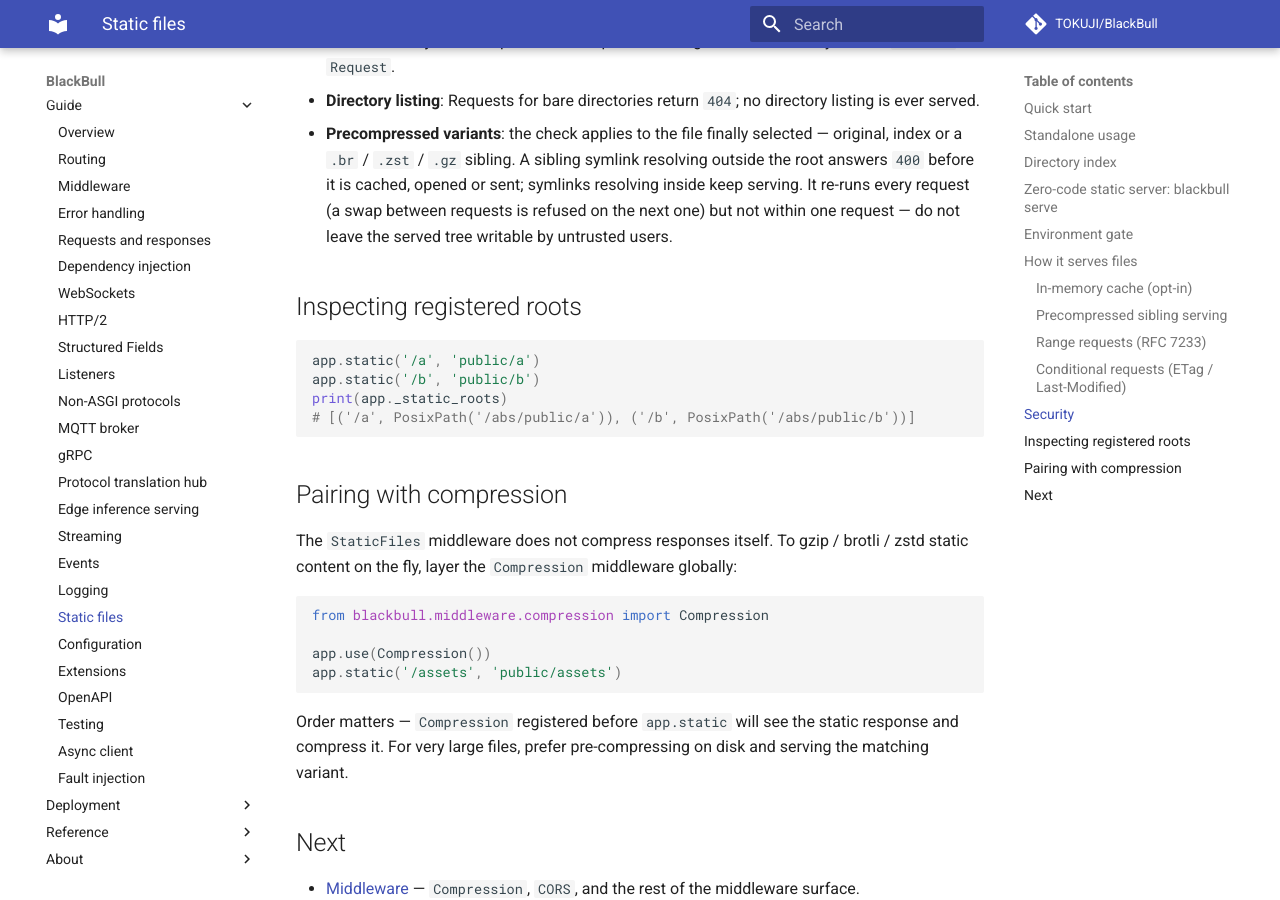
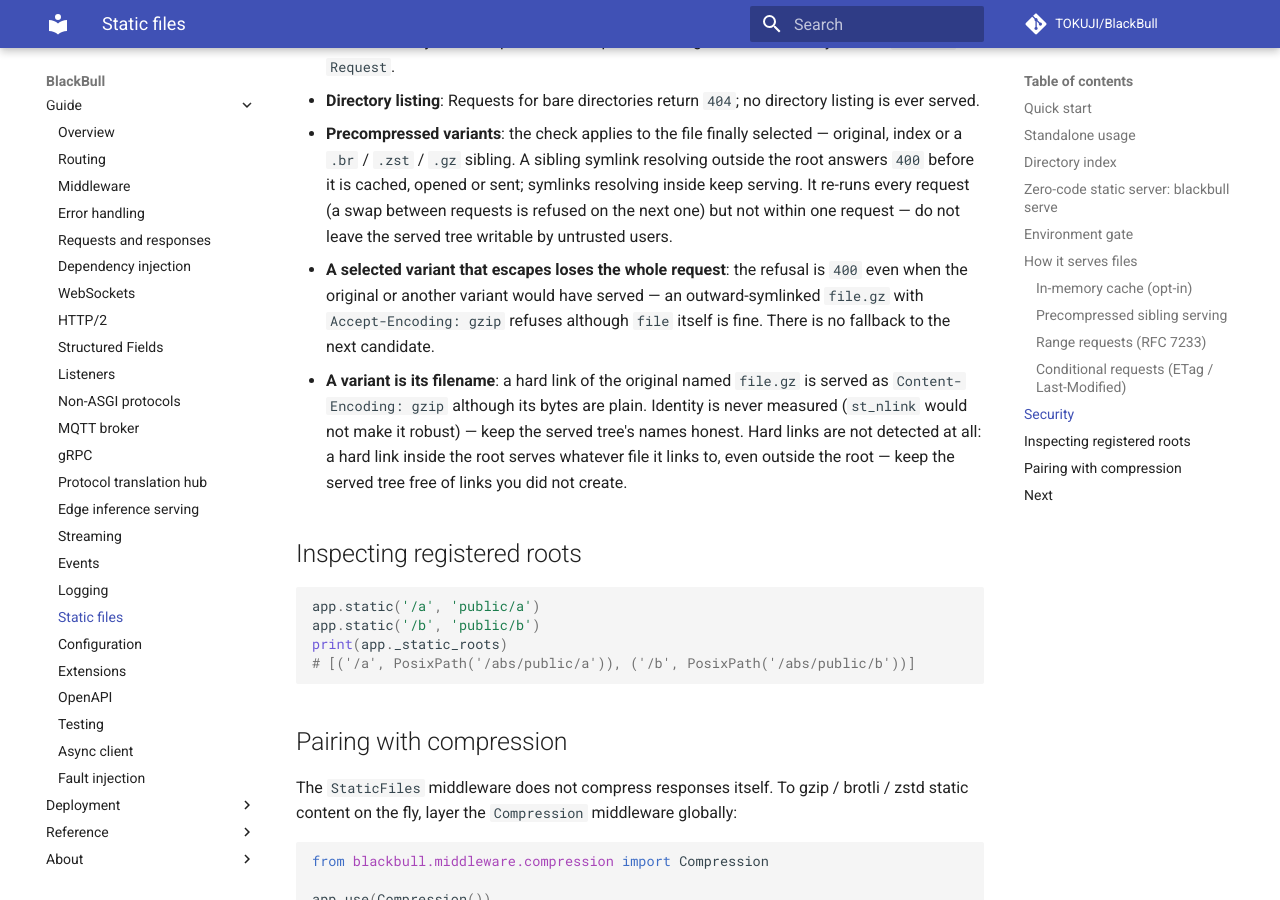
Before and after one commit to TOKUJI/BlackBull, an MkDocs documentation site: the page built from docs/guide/static-files.md, in a window 1280 px wide and 900 px high, scrolled down 4816 px. Built offline with MkDocs 1.6.1 and Material for MkDocs 9.7.7, drawn with Linux system fonts in a browser that asks for light colours; comment, search, counter and statistics services are not loaded.

Commit message:
docs(static): state the two variant residuals and pin them (BLA-334) (#458)
* docs(static): state the two variant residuals and pin them (BLA-334)

A selected variant that escapes the root refuses the whole request with
400 even when the original would serve, and a variant is its filename —
a hard link named file.gz claims gzip for plain bytes.  Both are now
stated and pinned; the fallback alternative awaits a behaviour decision.

* docs(static): pin the outside-inode half of filename identity (BLA-334)

* docs(static): state the hard-link containment consequence (BLA-334)

A hard link inside the root serves whatever file it links to — the
outside-inode case the third pin locks.

```diff
--- a/docs/guide/static-files.md
+++ b/docs/guide/static-files.md
@@ -249,6 +249,18 @@
   re-runs every request (a swap between requests is refused on the next
   one) but not within one request — do not leave the served tree writable
   by untrusted users.
+- **A selected variant that escapes loses the whole request**: the
+  refusal is `400` even when the original or another variant would
+  have served — an outward-symlinked `file.gz` with `Accept-Encoding:
+  gzip` refuses although `file` itself is fine.  There is no fallback
+  to the next candidate.
+- **A variant is its filename**: a hard link of the original named
+  `file.gz` is served as `Content-Encoding: gzip` although its bytes
+  are plain.  Identity is never measured (`st_nlink` would not make it
+  robust) — keep the served tree's names honest.  Hard links are not
+  detected at all: a hard link inside the root serves whatever file it
+  links to, even outside the root — keep the served tree free of links
+  you did not create.
 
 ## Inspecting registered roots
 
```
Also changed, not shown: 1 other file.
